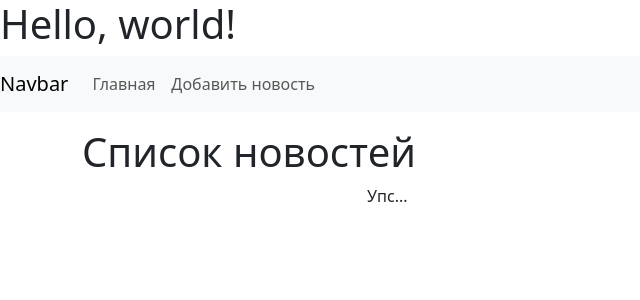
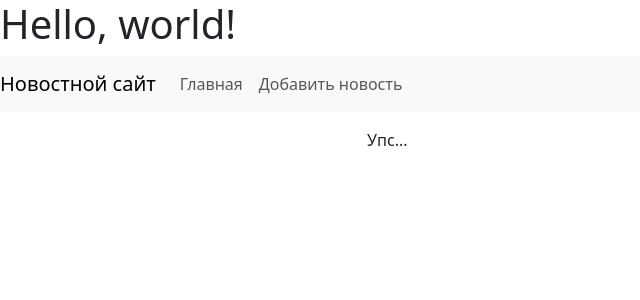
Before and after one commit to vladismeno/testsite, a Django app: page / in a window 1280 px wide. Shown: the top 300 px of the page, without its empty margins (0-640 px from the left). Run offline with Django 5.2, Linux system fonts and the light colour scheme; data that the repository does not hold is empty.

Commit message:
Lesson 19: Наследование шаблонов

```diff
--- a/mysite/mysite/settings.py
+++ b/mysite/mysite/settings.py
@@ -53,7 +53,7 @@ ROOT_URLCONF = 'mysite.urls'
 TEMPLATES = [
     {
         'BACKEND': 'django.template.backends.django.DjangoTemplates',
-        'DIRS': [],
+        'DIRS': [os.path.join(BASE_DIR, 'templates')],
         'APP_DIRS': True,
         'OPTIONS': {
             'context_processors': [
--- a/mysite/news/templates/news/index.html
+++ b/mysite/news/templates/news/index.html
@@ -1,37 +1,10 @@
-<!doctype html>
-<html lang="en">
-<head>
-    <meta charset="utf-8">
-    <meta name="viewport" content="width=device-width, initial-scale=1">
-    <title>{{ title }}</title>
-    <link href="https://cdn.jsdelivr.net/npm/bootstrap@5.3.3/dist/css/bootstrap.min.css" rel="stylesheet"
-          integrity="sha384-QWTKZyjpPEjISv5WaRU9OFeRpok6YctnYmDr5pNlyT2bRjXh0JMhjY6hW+ALEwIH" crossorigin="anonymous">
-</head>
-<body>
-<h1>Hello, world!</h1>
-<script src="https://cdn.jsdelivr.net/npm/bootstrap@5.3.3/dist/js/bootstrap.bundle.min.js"
-        integrity="sha384-YvpcrYf0tY3lHB60NNkmXc5s9fDVZLESaAA55NDzOxhy9GkcIdslK1eN7N6jIeHz"
-        crossorigin="anonymous"></script>
-</body>
+{% extends 'base.html' %}
 
-<nav class="navbar navbar-expand-lg navbar-light bg-light">
-    <a class="navbar-brand" href="{% url 'home' %}">Navbar</a>
-    <button class="navbar-toggler" type="button" data-toggle="collapse" data-target="#navbarSupportContent"
-            aria-controls="navbarSupportedContent" aria-expanded="false" aria-label="Toggle navigation">
-        <span class="navbar-toggle-icon"></span>
-    </button>
-    <div class="collapse navbar-collapse" id="navbarSupportedContent">
-        <ul class="navbar-nav mr-auto">
-            <li class="nav-item"><a class="nav-link" href="{% url 'home' %}">Главная</a></li>
-            <li class="nav-item"><a class="nav-link" href="/">Добавить новость</a></li>
-        </ul>
-    </div>
-</nav>
+{% block title %}
+    {{ title }} :: {{ block.super }}
+{% endblock %}
 
-<div class="container mt-3">
-    <h1>{{ title }}</h1>
-    <div class="row">
-
+{% block sidebar %}
 <div class="col-md-3">
     <div class="list-group">
         {% for item in categories %}
@@ -39,7 +12,9 @@
         {% endfor %}
     </div>
 </div>
+{% endblock %}
 
+{% block content %}
 <div class="col-md-9">
     {% for item in news reversed %}
     <div class="card mb-3">
@@ -71,7 +46,4 @@
     Упс...
     {% endfor %}
 </div>
-    </div>
-</div>
-
-</html>
+{% endblock %}
--- /dev/null
+++ b/mysite/templates/base.html
@@ -0,0 +1,26 @@
+<!doctype html>
+<html lang="en">
+<head>
+    <meta charset="utf-8">
+    <meta name="viewport" content="width=device-width, initial-scale=1">
+    <title>{% block title %}Новости со всего мира{% endblock %}</title>
+    <link href="https://cdn.jsdelivr.net/npm/bootstrap@5.3.3/dist/css/bootstrap.min.css" rel="stylesheet"
+          integrity="sha384-QWTKZyjpPEjISv5WaRU9OFeRpok6YctnYmDr5pNlyT2bRjXh0JMhjY6hW+ALEwIH" crossorigin="anonymous">
+</head>
+<body>
+<h1>Hello, world!</h1>
+<script src="https://cdn.jsdelivr.net/npm/bootstrap@5.3.3/dist/js/bootstrap.bundle.min.js"
+        integrity="sha384-YvpcrYf0tY3lHB60NNkmXc5s9fDVZLESaAA55NDzOxhy9GkcIdslK1eN7N6jIeHz"
+        crossorigin="anonymous"></script>
+</body>
+
+{% include 'inc/_nav.html' %}
+
+<div class="container mt-3">
+    <div class="row">
+        {% block sidebar %}SIDEBAR{% endblock %}
+        {% block content %}CONTENT{% endblock %}
+    </div>
+</div>
+
+</html>
--- /dev/null
+++ b/mysite/templates/inc/_nav.html
@@ -0,0 +1,13 @@
+<nav class="navbar navbar-expand-lg navbar-light bg-light">
+    <a class="navbar-brand" href="{% url 'home' %}">Новостной сайт</a>
+    <button class="navbar-toggler" type="button" data-toggle="collapse" data-target="#navbarSupportContent"
+            aria-controls="navbarSupportedContent" aria-expanded="false" aria-label="Toggle navigation">
+        <span class="navbar-toggle-icon"></span>
+    </button>
+    <div class="collapse navbar-collapse" id="navbarSupportedContent">
+        <ul class="navbar-nav mr-auto">
+            <li class="nav-item"><a class="nav-link" href="{% url 'home' %}">Главная</a></li>
+            <li class="nav-item"><a class="nav-link" href="/">Добавить новость</a></li>
+        </ul>
+    </div>
+</nav>
```
Also changed, not shown: mysite/news/templates/news/category.html (+8 -35 lines). Lines whose indentation alone changed are shown as unchanged.
